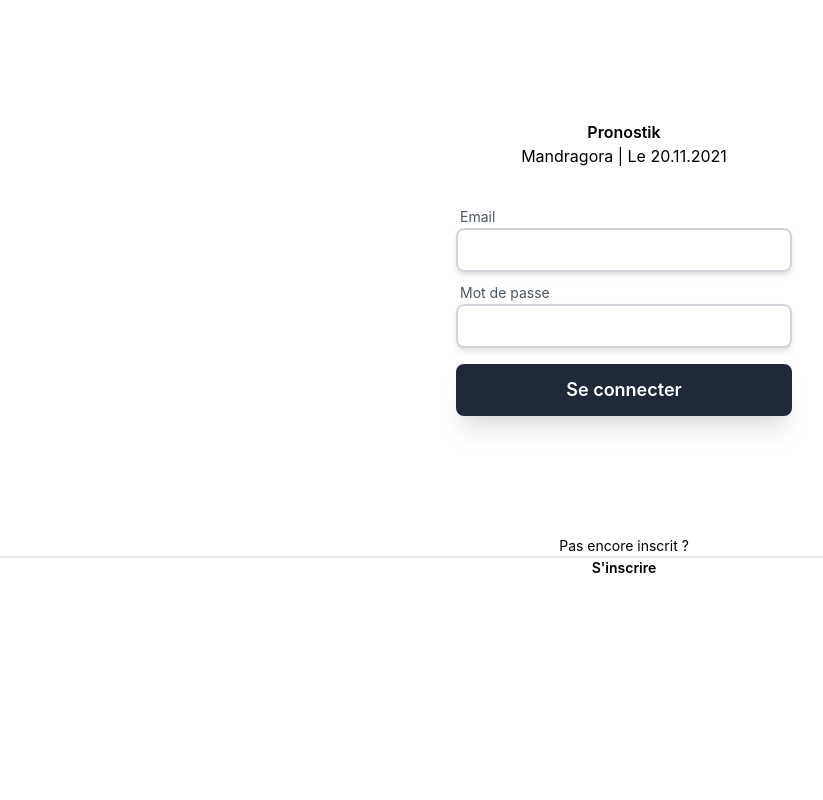
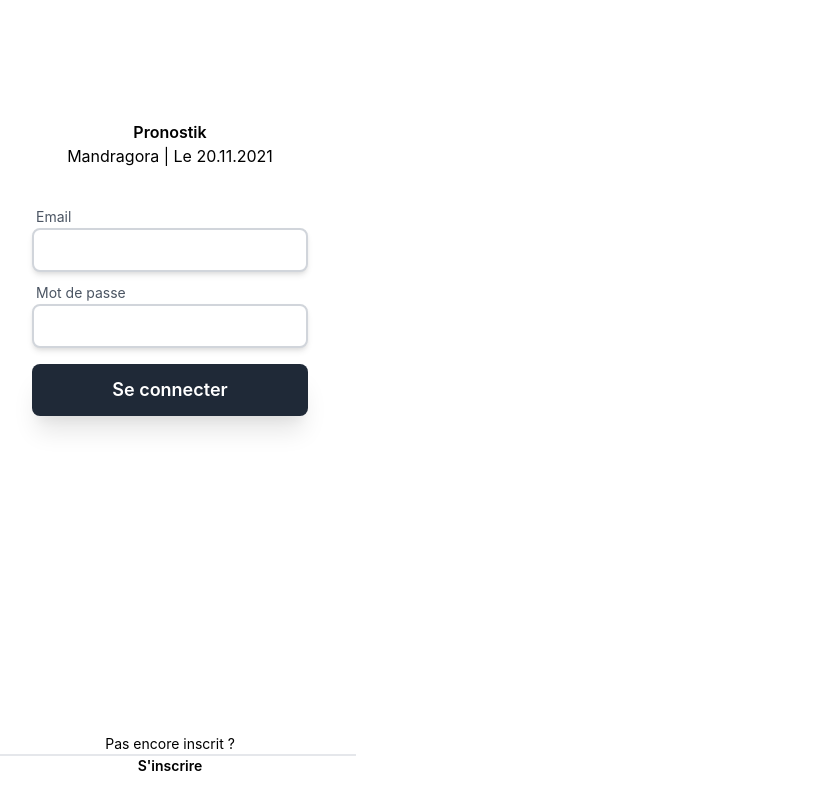
Before and after one commit to la-guirlande/pronostik-frontend, a React (Create React App) app: page / in a window 1280 px wide. Shown: the whole page, without its empty margins (16-839 px from the left). Built offline with nearby package versions, Linux system fonts and the light colour scheme; no server answers.

Commit message:
update routes & add boolean

```diff
--- a/src/pages/home-page.tsx
+++ b/src/pages/home-page.tsx
@@ -4,9 +4,8 @@ import { GamePage } from './game-page';
 
 export const HomePage: React.FC = () => {
   return (
-    <div className="md:flex flex-col md:flex-row md:min-h-screen w-screen">
-      <Sidebar />
-      <GamePage />
+    <div className="">
+      home page
     </div>
   )
 }
--- a/src/router.tsx
+++ b/src/router.tsx
@@ -1,22 +1,35 @@
 import { FC, useContext } from 'react'
 import { Route, Routes } from 'react-router-dom'
 import { AuthenticationContext } from './components/contexts/authentication-context'
+import { Sidebar } from './components/sidebar/sidebar'
 import { AuthenticationPage } from './pages/authentication-page'
+import { GamePage } from './pages/game-page'
 import { HomePage } from './pages/home-page'
 
 export const Router: FC = () => {
 
   const { authUser } = useContext(AuthenticationContext);
+  const geee = false;
 
-  return (
-    <div>
+  //TODO: Remove this boolean later
+
+  if (!authUser) {
+    return <div className="md:flex flex-col md:flex-row md:min-h-screen w-screen">
       <Routes>
-        {
-          !authUser ? <Route path='/' element={<AuthenticationPage />} />
-            : <Route path='/' element={<HomePage />} />
-        }
+          <Route path='/' element={<AuthenticationPage />} />
+      </Routes>
+    </div>
+  }else {
+    return <div className="md:flex flex-col md:flex-row md:min-h-screen w-screen">
+      <Sidebar />
+      <Routes>
+
+        geee? <Route path='/game' element={<GamePage />} />: <Route path='/home' element={<HomePage />} />
 
       </Routes>
     </div>
-  )
+
+
+
+  }
 }
```
